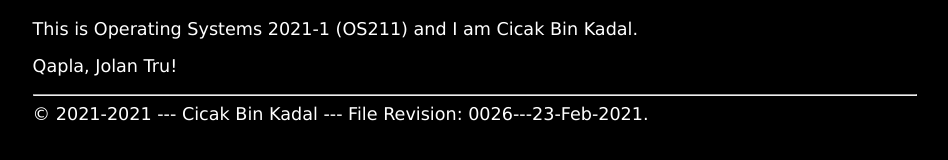
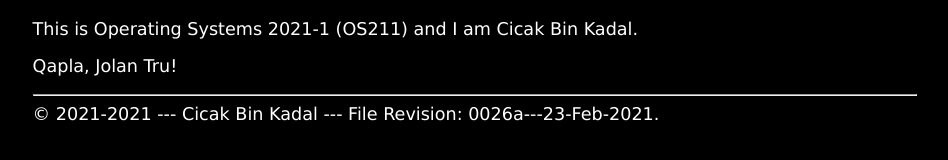
Before and after one commit to stevensim226/GSGS_JEKYLL, a Jekyll site: the page built from index.md, in a window 1280 px wide. Shown: the part 241-401 px from the top of the page, without its empty margins (165-1113 px from the left). Built offline with Jekyll 4.4.1, drawn with Linux system fonts in a browser that asks for light colours.

Commit message:
modified:   004.md _config.yml

```diff
--- a/_config.yml
+++ b/_config.yml
@@ -1,5 +1,5 @@
 title:       "Operating Systems 2021-1 (OS211)"
-version:     "0026---23-Feb-2021"
+version:     "0026a---23-Feb-2021"
 copyright:   "2021-2021"
 description: >-
   This Is How Me Do It!
```
Also changed, not shown: 004.md (+1 -1 lines).
